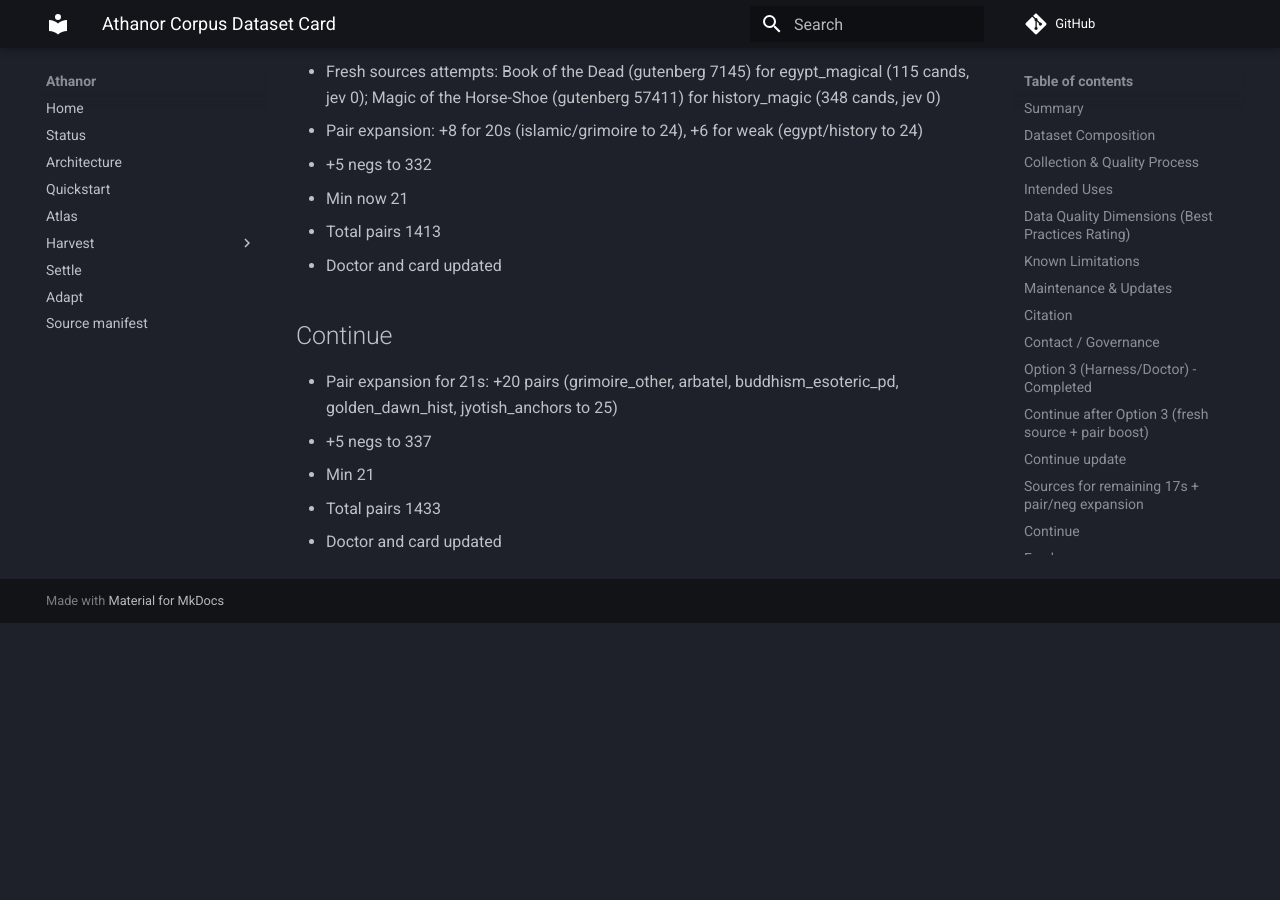
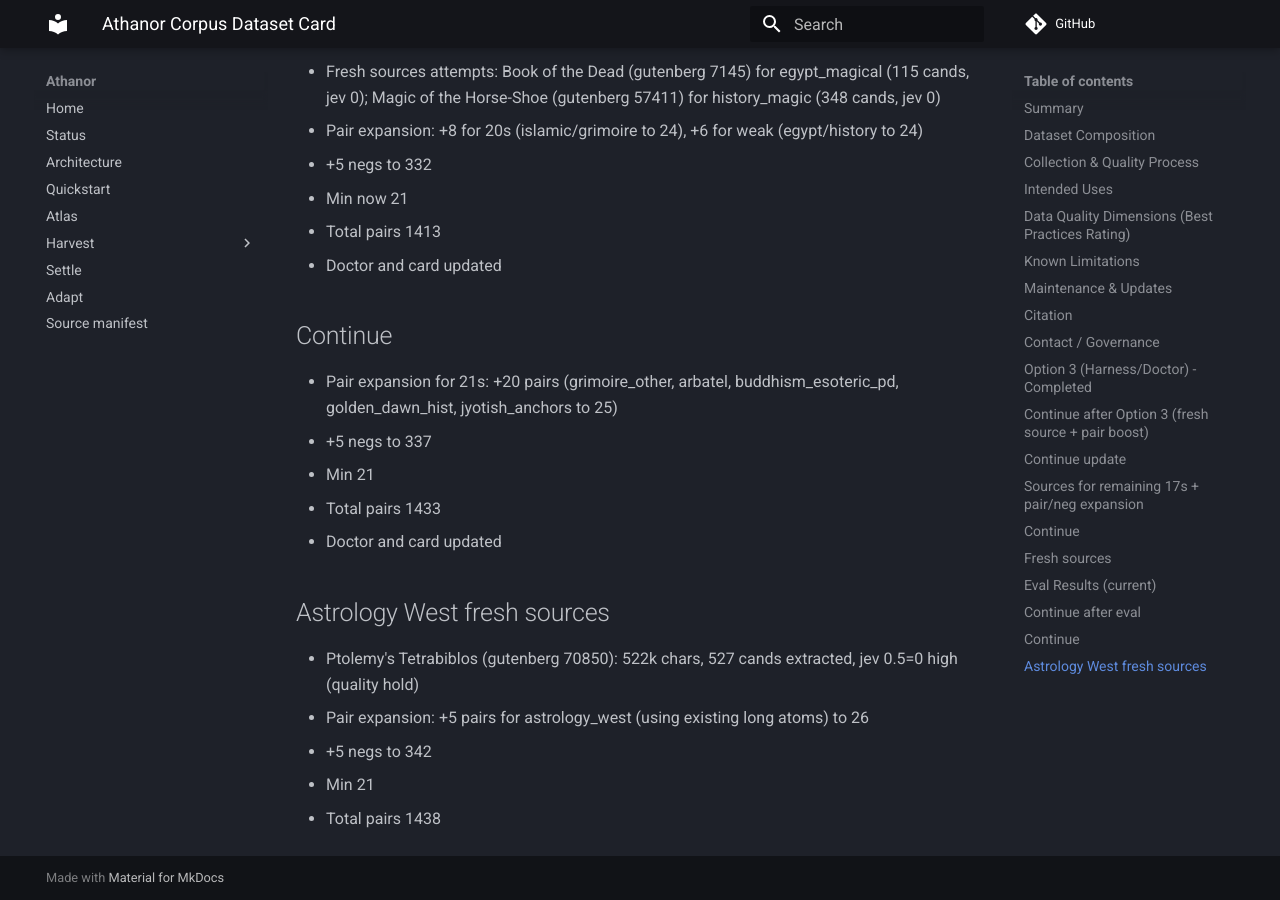
Before and after one commit to scrimshawlife-ctrl/Athanor, an MkDocs documentation site: the page built from docs/dataset-card.md, in a window 1280 px wide and 900 px high, scrolled down 5491 px. Built offline with MkDocs 1.6.1 and Material for MkDocs 9.7.7, drawn with Linux system fonts in a browser that asks for light colours; comment, search, counter and statistics services are not loaded; before the commit the page ends 6114 px from its top, so only the background shows below that.

Commit message:
astrology_west: fresh Ptolemy Tetrabiblos (gutenberg 70850, jev 0 hold); +5 pairs to 26; +5 negs=342; min 21. 229 PASS.

```diff
--- a/docs/dataset-card.md
+++ b/docs/dataset-card.md
@@ -175,3 +175,11 @@ Updated continue: Pairs 1342, Negs 307, Min pair 14, Lowest [('history_magic', 1
 - Min 21
 - Total pairs 1433
 - Doctor and card updated
+
+
+## Astrology West fresh sources
+- Ptolemy's Tetrabiblos (gutenberg 70850): 522k chars, 527 cands extracted, jev 0.5=0 high (quality hold)
+- Pair expansion: +5 pairs for astrology_west (using existing long atoms) to 26
+- +5 negs to 342
+- Min 21
+- Total pairs 1438
```
Also changed, not shown: 3 other files.
